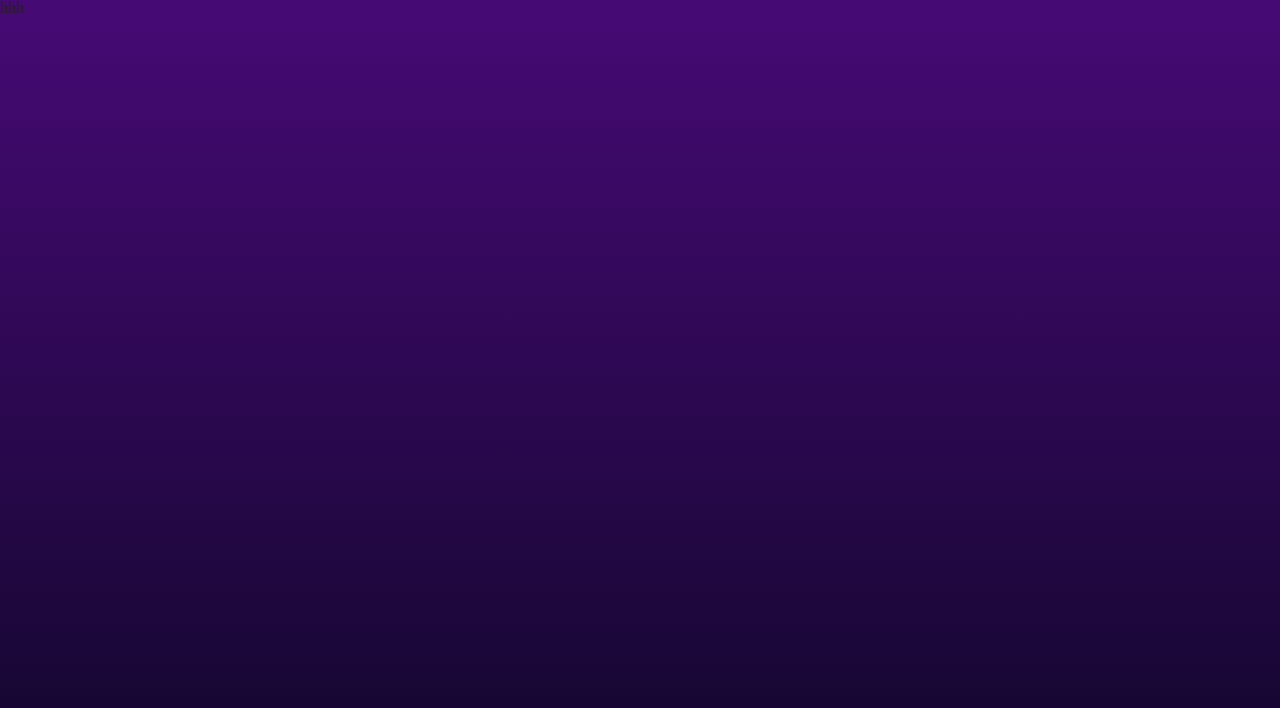
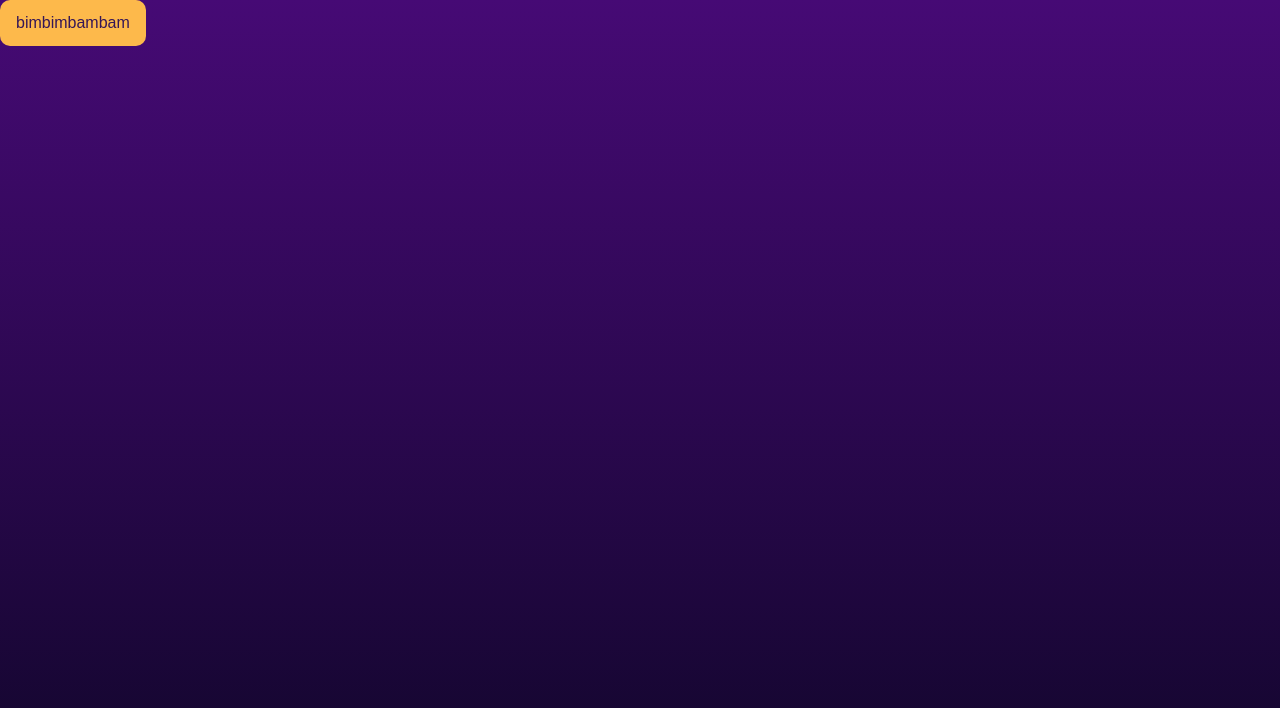
Before and after one commit to Rodion0io/DungeonDilemmas, a React (Vite) app: page / in a window 1280 px wide. Shown: the top 708 px of the page. Built offline with nearby package versions, Linux system fonts and the light colour scheme.

Commit message:
add styles to the button

```diff
--- a/src/App.tsx
+++ b/src/App.tsx
@@ -5,6 +5,7 @@ import { ROUTES } from "./utils/routes.ts"
 import Layout from "./components/layout/Layout.tsx";
 
 import {Routes, Route} from "react-router-dom";
+import LogInPage from "./components/LogInPage/LogInPage.tsx";
 
 function App() {
 
@@ -15,8 +16,8 @@ function App() {
                 <Route path="123" element={<h1>sdg</h1>}/>
             </Route>
 
-            <Route path={ROUTES.AUTHORIZATION} element={<h1>hhh</h1>}>
-                <Route path={ROUTES.REGISTRATION} element={<h1>1111</h1>}/>
+            <Route path={ROUTES.AUTHORIZATION} element={<LogInPage/>}>
+                <Route path={ROUTES.REGISTRATION} element={<LogInPage/>}/>
             </Route>
         </Routes>
 
--- a/src/components/LogInPage/LogInPage.tsx
+++ b/src/components/LogInPage/LogInPage.tsx
@@ -0,0 +1,11 @@
+import Registration from "./components/registrationComponent/Registration.tsx";
+
+const LogInPage = () => {
+    return (
+        <>
+            <Registration/>
+        </>
+    )
+}
+
+export default LogInPage;
--- a/src/components/LogInPage/components/registrationComponent/Registration.tsx
+++ b/src/components/LogInPage/components/registrationComponent/Registration.tsx
@@ -7,7 +7,7 @@ import Button from "../../../ui/button/Button.tsx";
 const Registration: FC = () => {
     return(
         <>
-            <Button/>
+            <Button text="bimbimbambam" buttonType="default"/>
         </>
     )
 }
--- a/src/components/ui/button/Button.tsx
+++ b/src/components/ui/button/Button.tsx
@@ -3,27 +3,35 @@ import styles from "./button.module.css"
 import * as React from "react";
 
 type ButtonVariant = 'button' | 'link';
-type ButtonType = 'primary' | 'secondary' | 'danger' | 'danger-outline';
-type ButtonSize = 'default' | 'small' | 'very-small';
+type ButtonType = "default";
+type ButtonSize = "normal"| "small" | "smallest";
+
 
 interface ButtonProps extends React.ComponentProps<'button'>{
-    variant: ButtonVariant,
+    variant?: ButtonVariant,
     text: string,
     buttonType: ButtonType,
-    buttonSize: ButtonSize
+    buttonSize?: ButtonSize,
+    disabled?: boolean
 }
 
 const Button = ({
                     variant = 'button',
                     text,
                     buttonType,
-                    buttonSize = 'default',
+                    buttonSize = "normal",
+                    disabled = false,
                     ...props}: ButtonProps) => {
     return (
 
         <>
             {variant === 'button' ?
-                <button className={`${styles.button}`} type="button" {...props}>{text}</button>
+                <button
+                    className={`${styles.button} ${styles[buttonType]} ${styles[buttonSize]}`}
+                    type="button"
+                    disabled={disabled}
+                    {...props}>{text}
+                </button>
                 : null
             }
         </>
--- a/src/components/ui/button/button.module.css
+++ b/src/components/ui/button/button.module.css
@@ -1,3 +1,41 @@
 .button{
-    background-color: red;
+    /*padding-left: 30px;*/
+    /*padding-right: 30px;*/
+    border-radius: 10px;
+    border: none;
+    display: flex;
+    align-items: center;
+    justify-content: center;
+    padding: 0 16px;
+    transition: all 0.2s;
 }
+
+.normal{
+    padding-top: 14px;
+    padding-bottom: 14px;
+}
+
+.small{
+    padding-top: 12px;
+    padding-bottom: 12px;
+}
+
+.smallest{
+    padding-top: 9px;
+    padding-bottom: 9px;
+}
+
+.default{
+    background-color: #FDB94B;
+    color: #361757;
+}
+
+.default:hover{
+    background-color: #FCAA24;
+}
+
+.default:disabled{
+    color: #FDB94B33;
+    background-color: #361757;
+    cursor: not-allowed;
+}
```
